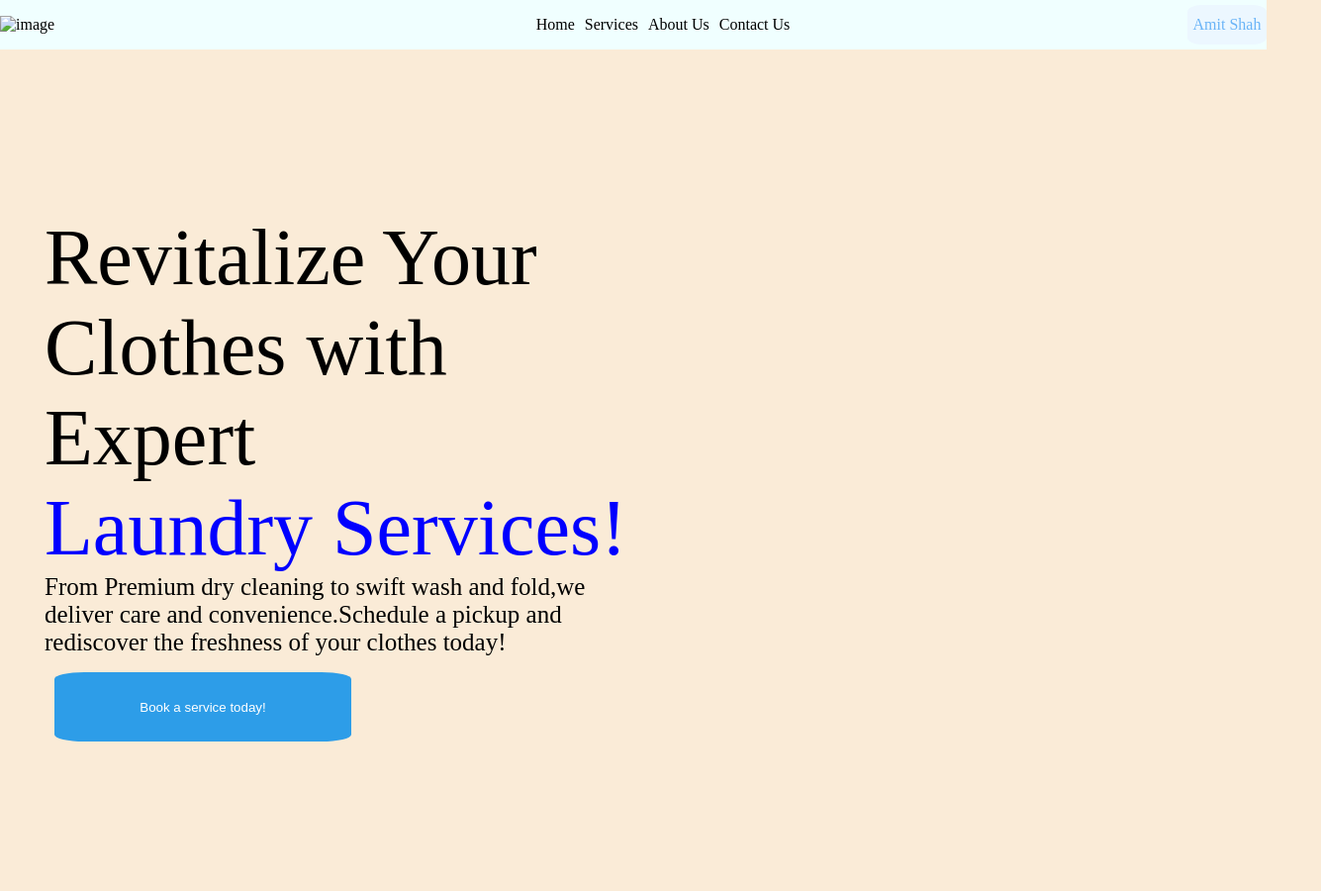
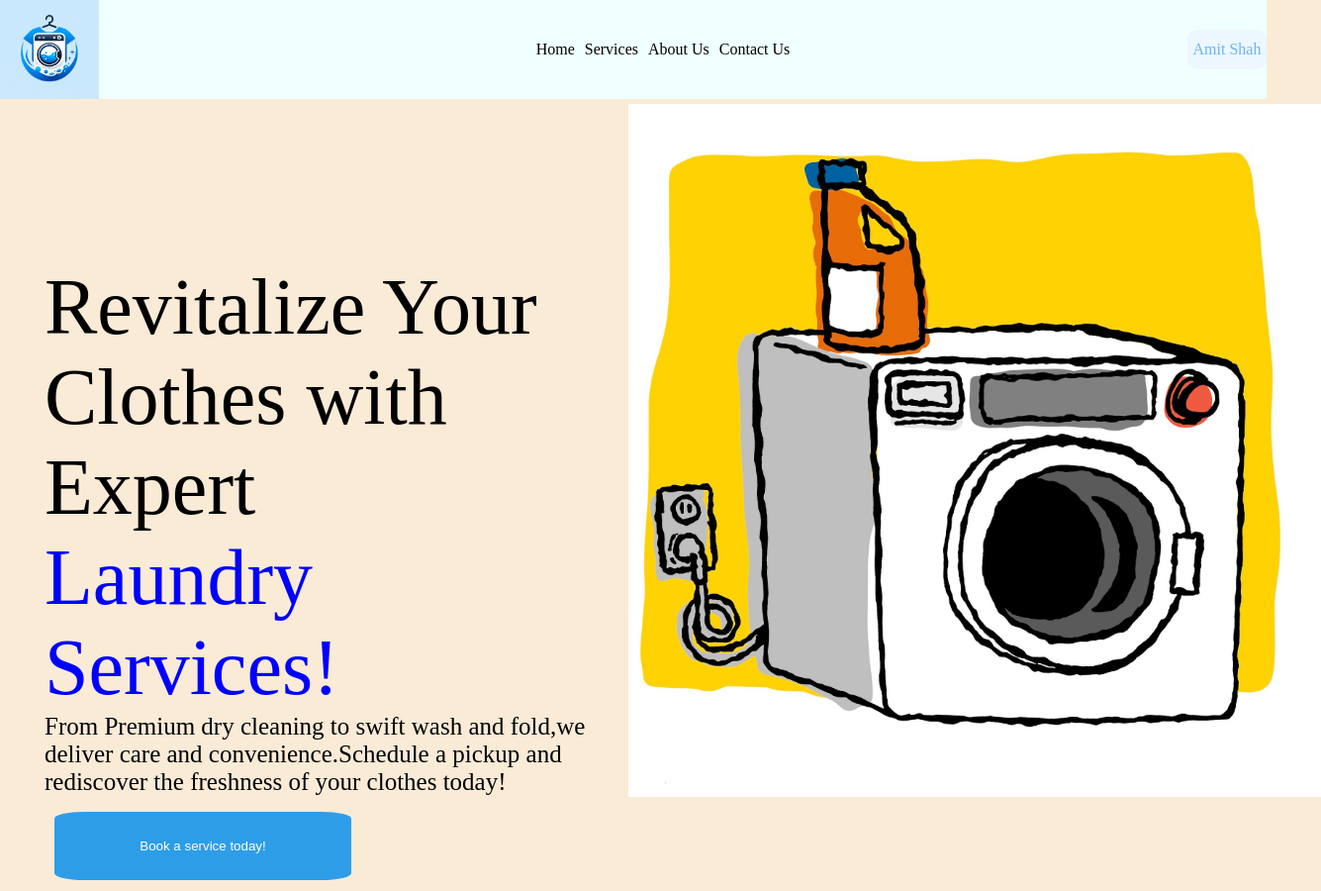
Before and after one commit to bandu007/laundromat, a plain HTML site: page index.html in a window 1280 px wide. Shown: the whole page at 99% size, 1335 px wide, since content can reach past the window. Before the commit the page ends 850 px from the top, so only its background shows below. Drawn offline with Linux system fonts and the light colour scheme.

Commit message:
Update index.html
This is needed for the images to load

```diff
--- a/index.html
+++ b/index.html
@@ -8,7 +8,7 @@
 </head>
 <body>
     <nav class="navbar">
-         <img src="./images/Laundromart-1.png" alt="image" width="100px">
+         <img src="Laundromart-1.png" alt="image" width="100px">
         <ul class="navbarcontent">
             <li>Home</li>
             <li>Services</li>
@@ -32,7 +32,7 @@
             <button>Book a service today!</button>
         </div>
         <div class="right">
-            <img src="./images/Washing-machine.jpg" alt="" width="700px">
+            <img src="Washing-machine.jpg" alt="" width="700px">
         </div>
     </div>
 
```
